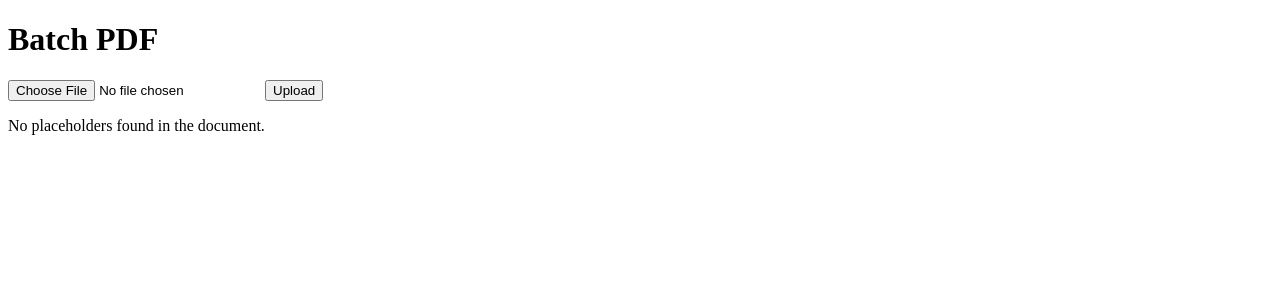
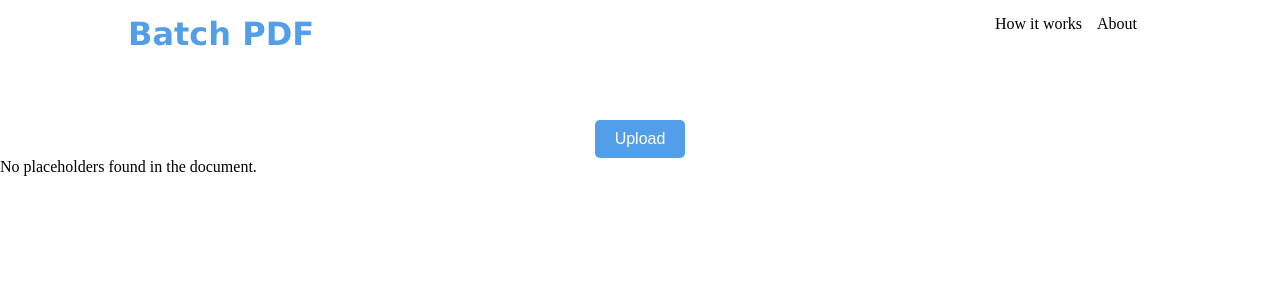
Before and after one commit to bjgrassi/batch-pdf-flask, a Flask app: page / in a window 1280 px wide. Shown: the top 300 px of the page. Run offline with Flask 3, Linux system fonts and the light colour scheme.

Commit message:
added stylesheet

```diff
--- /dev/null
+++ b/static/style/style.css
@@ -0,0 +1,118 @@
+:root {
+  --primary-color: #539ee9;
+  --secondary-color: #000000;
+  --hover-color: #c95353;
+}
+* {
+  padding: 0;
+  margin: 0;
+  box-sizing: border-box;
+}
+html {
+  font: 62.5%;
+}
+
+body {
+  font-size: 1rem;
+}
+ul{
+    list-style: none;
+}
+a{
+    text-decoration: none;
+    color: black;
+}
+header {
+  width: 80%;
+  margin: auto;
+  height: 15vh;
+}
+.navbar {
+    padding-top: 15px;
+  display: flex;
+  justify-content: space-between;
+}
+.nav-links {
+  display: flex;
+}
+.nav-links li{
+    padding-right: 15px;
+    :hover{
+        color: var(--primary-color);
+    }
+}
+
+.logo {
+  color: var(--primary-color);
+  font-family: Verdana, Geneva, Tahoma, sans-serif;
+  font-size: 2rem;
+}
+
+
+.doc-form {
+    display: flex;
+    flex-direction: column;
+    align-items: center;
+    gap: 10px;
+}
+
+/* File Drop Area */
+.file-drop-area {
+    width: 300px;
+    height: 400px;
+    border: 2px dashed #ccc;
+    border-radius: 10px;
+    text-align: center;
+    padding: 20px;
+    cursor: pointer;
+    background: white;
+    display: flex;
+    flex-direction: column;
+    justify-content: center;
+    align-items: center;
+    transition: border-color 0.3s ease-in-out;
+}
+
+/* DOC/DOCX Icon */
+.file-icon {
+    width: 80px;
+    height: auto;
+    margin-bottom: 15px;
+}
+
+.file-drop-area p {
+    font-size: 16px;
+    color: black;
+}
+
+.click-text {
+    font-weight: bold;
+    color: #539ee9;
+    cursor: pointer;
+}
+
+/* Hover Effects */
+.file-drop-area:hover {
+    border-color: #539ee9;
+}
+
+/* Hidden File Input */
+input[type="file"] {
+    display: none;
+}
+
+/* Upload Button */
+button {
+    padding: 10px 20px;
+    background-color: #539ee9;
+    color: white;
+    border: none;
+    border-radius: 5px;
+    cursor: pointer;
+    font-size: 16px;
+    transition: background-color 0.3s;
+}
+
+button:hover {
+    background-color: #407bbf;
+}
--- /dev/null
+++ b/templates/header.html
@@ -0,0 +1,9 @@
+<header>
+    <nav class="navbar">
+        <h1 class="logo">Batch PDF</h1>
+        <ul class="nav-links">
+            <li><a href="/">How it works</a></li>
+            <li><a href="/">About</a></li>
+        </ul>
+    </nav>
+</header>
--- a/templates/index.html
+++ b/templates/index.html
@@ -1,34 +1,37 @@
 <!DOCTYPE html>
 <html lang="en">
-
   <head>
-  <meta charset="UTF-8">
-  <meta http-equiv="X-UA-Compatible" content="IE=edge">
-  <meta name="viewport" content="width=device-width, initial-scale=1.0">
+    <meta charset="UTF-8" />
+    <meta http-equiv="X-UA-Compatible" content="IE=edge" />
+    <meta name="viewport" content="width=device-width, initial-scale=1.0" />
+    <link
+      href="{{url_for('static', filename='style/style.css')}}"
+      rel="stylesheet"
+    />
     <title>Batch PDF</title>
   </head>
 
   <body>
+    {% include 'header.html' %}
+
     <div class="container">
-    <h1>Batch PDF</h1>
-    <form method="POST" enctype="multipart/form-data">
-      <input type="file" name="file" accept=".docx" required>
+      <form class="doc-form" method="POST" enctype="multipart/form-data">
+        <input type="file" name="file" accept=".docx" required />
         <button type="submit">Upload</button>
       </form>
       {% if file_name %}
       <p>Uploaded file: <strong>{{ file_name }}</strong></p>
-    {% endif %}
-    {% if placeholders %}
+      {% endif %} {% if placeholders %}
       <div id="result">
         <h1>Fill in the Template Variables</h1>
         <form method="POST" action="/transform">
-        <input type="hidden" name="file_path" value="{{ file_path }}">
+          <input type="hidden" name="file_path" value="{{ file_path }}" />
           {% for placeholder in placeholders %}
           <label>{{ placeholder }}:</label>
-        <input type="text" name="{{ placeholder }}" required><br>
+          <input type="text" name="{{ placeholder }}" required /><br />
           {% endfor %}
           <p>Choose the file name</p>
-        <input type="text" name="fileName" required><br>
+          <input type="text" name="fileName" required /><br />
           <button type="submit">Save File</button>
         </form>
       </div>
@@ -37,5 +40,4 @@
       {% endif %}
     </div>
   </body>
-
 </html>
```
Also changed, not shown: 2 other files. Lines whose indentation alone changed are shown as unchanged.
